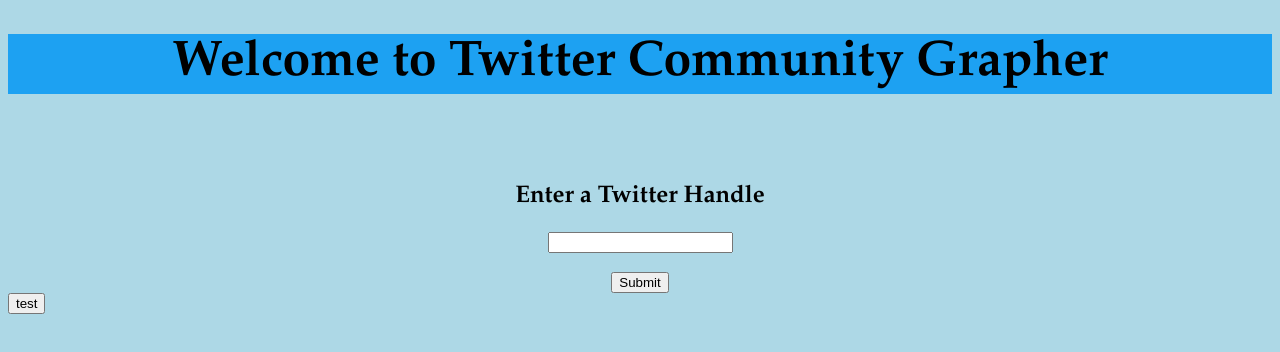
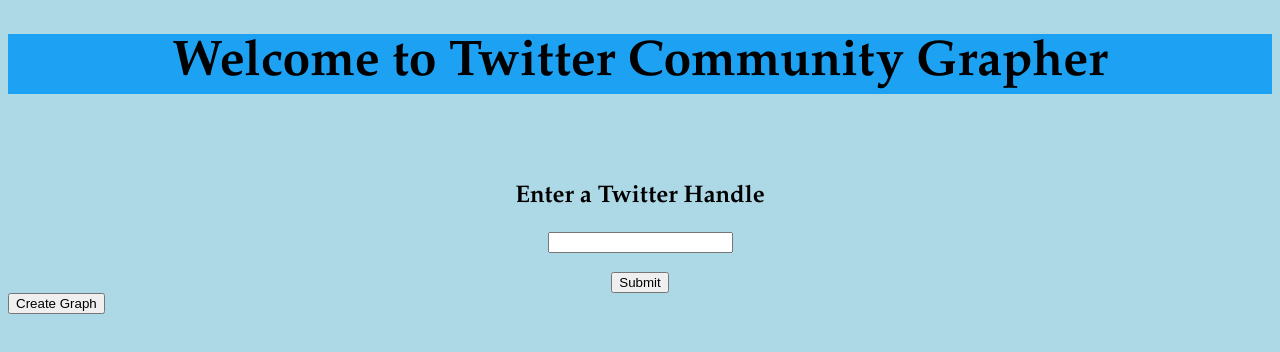
Before and after one commit to CornellDataScience/de-twitter-community-grapher, a Vue app in the folder frontend/: page / in a window 1280 px wide. Shown: the top 352 px of the page. Built offline with nearby package versions, Linux system fonts and the light colour scheme.

Commit message:
Update Graph.vue

```diff
--- a/frontend/src/components/Graph.vue
+++ b/frontend/src/components/Graph.vue
@@ -1,7 +1,7 @@
 <template>
 
   <div>
-    <button v-on:click="clickHandler">test</button>
+    <button v-on:click="clickHandler">Create Graph</button>
 
     <svg width='1500' height='1000' class='arjuns test'></svg>
 
```
